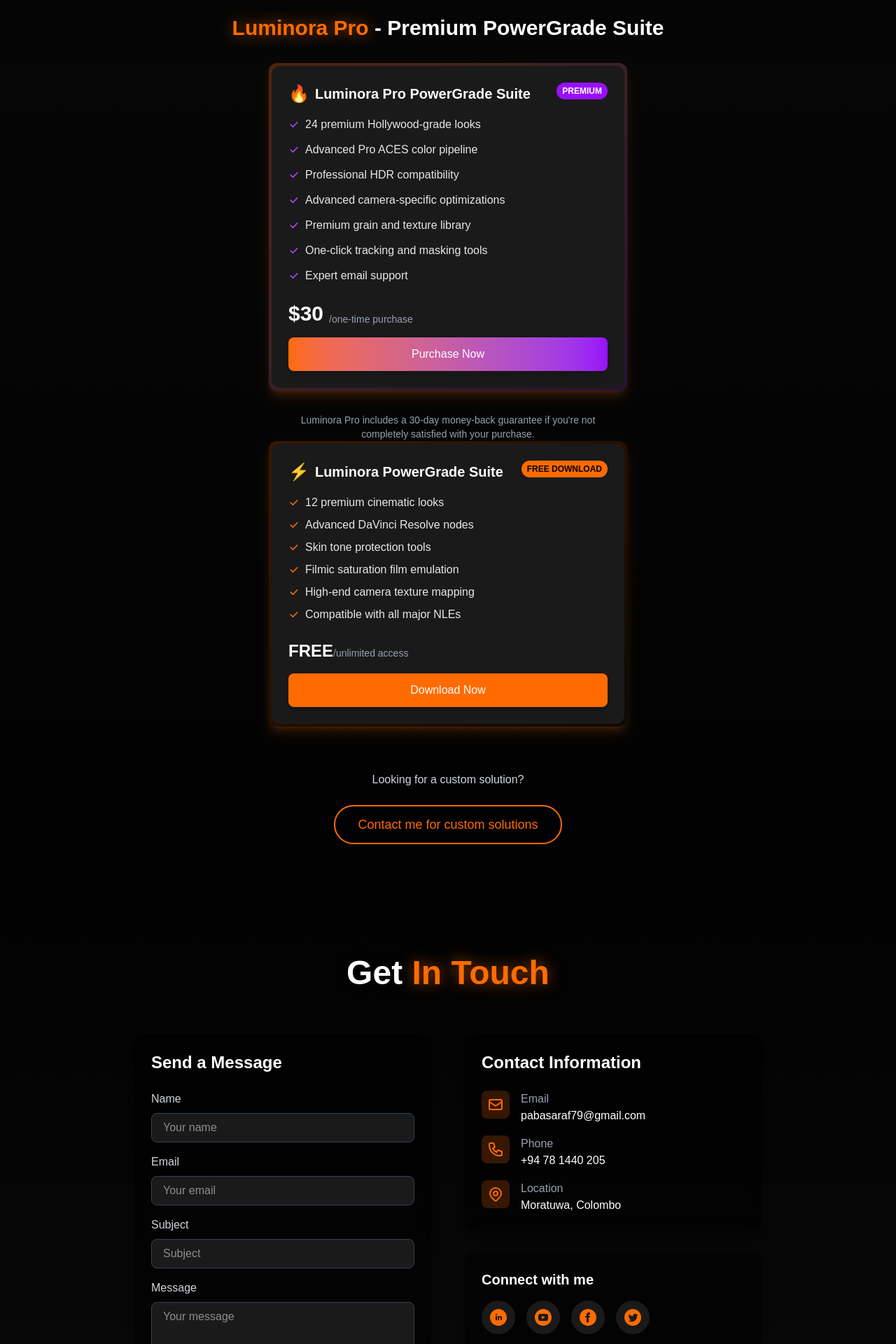
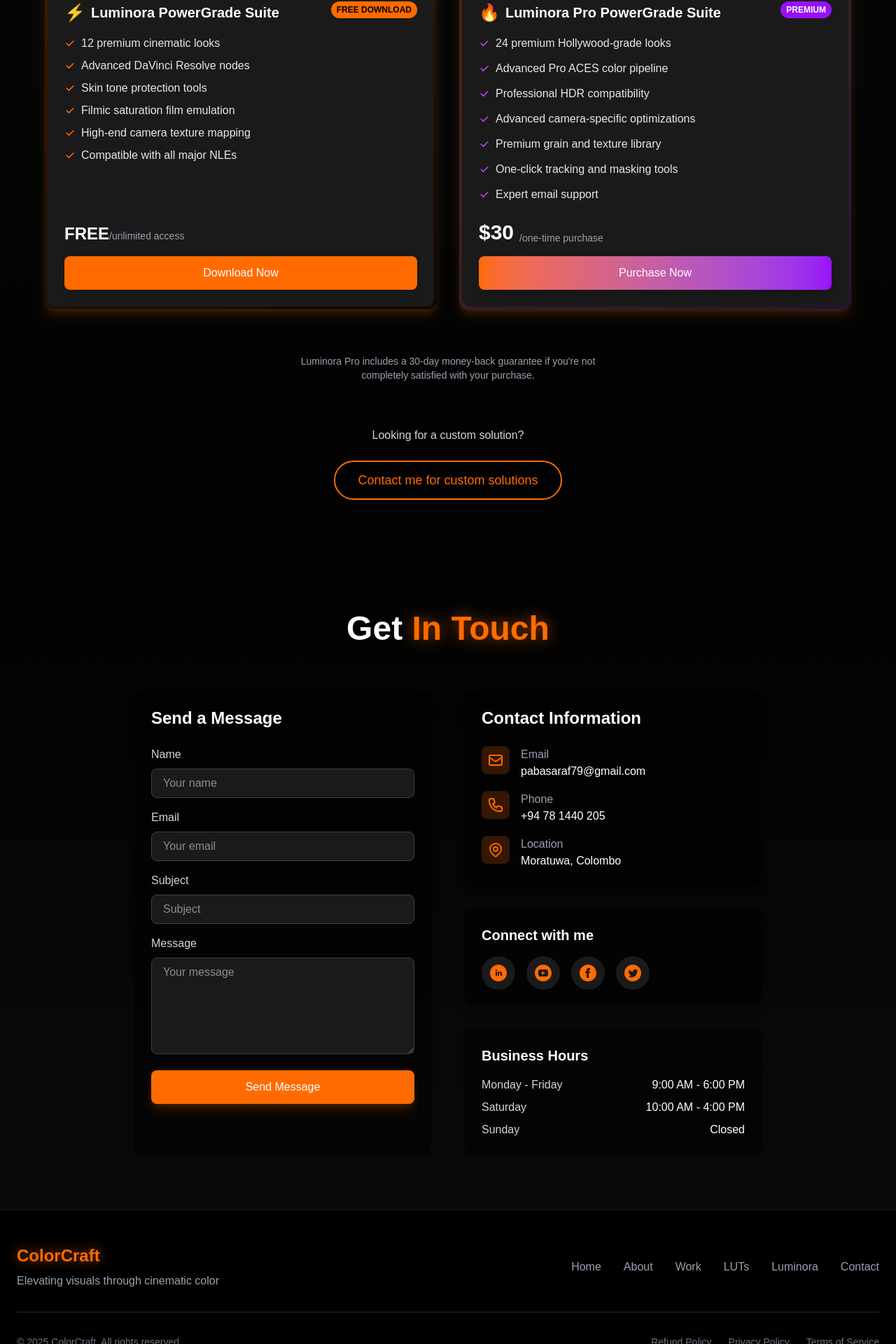
Before and after one commit to Serryudy/colorist-portfolio, a Next.js app: page / in a window 1280 px wide. Shown: the part 5301-7221 px from the top of the page at 70% size. Built offline with nearby package versions, Linux system fonts and the light colour scheme.

Commit message:
policies pages

```diff
--- a/app/page.js
+++ b/app/page.js
@@ -725,15 +725,69 @@
                   />
                 </div>
               </div>
-              {/* Luminora Pro Section */}
-              <div className="mt-24">
-                <h3 className="text-3xl font-semibold mb-8 text-center">
-                  <span className="text-[#FF6B00] drop-shadow-[0_0_10px_rgba(255,107,0,0.6)]">Luminora Pro</span> - Premium PowerGrade Suite
+
+              {/* PowerGrade options - Side by side */}
+              <div className="grid md:grid-cols-2 gap-8 mb-16">
+                {/* Free PowerGrade */}
+                <div className="bg-gradient-to-br from-[#FF6B00]/20 to-[#FF6B00]/5 p-1 rounded-xl shadow-lg shadow-[#FF6B00]/20">
+                  <div className="bg-[#1A1A1A] p-6 rounded-xl h-full flex flex-col">
+                    <div className="flex justify-between items-start mb-4">
+                      <h3 className="text-xl font-semibold flex items-center gap-2">
+                        <span className="text-[#FF6B00] text-2xl">⚡</span>
+                        Luminora PowerGrade Suite
                       </h3>
+                      <span className="bg-[#FF6B00] text-black text-xs px-2 py-1 rounded-full font-bold">FREE DOWNLOAD</span>
+                    </div>
+                    <ul className="space-y-2 text-gray-200 mb-6 flex-grow">
+                      <li className="flex items-center gap-2">
+                        <svg className="w-4 h-4 text-[#FF6B00]" fill="currentColor" viewBox="0 0 20 20" xmlns="http://www.w3.org/2000/svg">
+                          <path fillRule="evenodd" d="M16.707 5.293a1 1 0 010 1.414l-8 8a1 1 0 01-1.414 0l-4-4a1 1 0 011.414-1.414L8 12.586l7.293-7.293a1 1 0 011.414 0z" clipRule="evenodd" />
+                        </svg>
+                        12 premium cinematic looks
+                      </li>
+                      <li className="flex items-center gap-2">
+                        <svg className="w-4 h-4 text-[#FF6B00]" fill="currentColor" viewBox="0 0 20 20" xmlns="http://www.w3.org/2000/svg">
+                          <path fillRule="evenodd" d="M16.707 5.293a1 1 0 010 1.414l-8 8a1 1 0 01-1.414 0l-4-4a1 1 0 011.414-1.414L8 12.586l7.293-7.293a1 1 0 011.414 0z" clipRule="evenodd" />
+                        </svg>
+                        Advanced DaVinci Resolve nodes
+                      </li>
+                      <li className="flex items-center gap-2">
+                        <svg className="w-4 h-4 text-[#FF6B00]" fill="currentColor" viewBox="0 0 20 20" xmlns="http://www.w3.org/2000/svg">
+                          <path fillRule="evenodd" d="M16.707 5.293a1 1 0 010 1.414l-8 8a1 1 0 01-1.414 0l-4-4a1 1 0 011.414-1.414L8 12.586l7.293-7.293a1 1 0 011.414 0z" clipRule="evenodd" />
+                        </svg>
+                        Skin tone protection tools
+                      </li>
+                      <li className="flex items-center gap-2">
+                        <svg className="w-4 h-4 text-[#FF6B00]" fill="currentColor" viewBox="0 0 20 20" xmlns="http://www.w3.org/2000/svg">
+                          <path fillRule="evenodd" d="M16.707 5.293a1 1 0 010 1.414l-8 8a1 1 0 01-1.414 0l-4-4a1 1 0 011.414-1.414L8 12.586l7.293-7.293a1 1 0 011.414 0z" clipRule="evenodd" />
+                        </svg>
+                        Filmic saturation film emulation
+                      </li>
+                      <li className="flex items-center gap-2">
+                        <svg className="w-4 h-4 text-[#FF6B00]" fill="currentColor" viewBox="0 0 20 20" xmlns="http://www.w3.org/2000/svg">
+                          <path fillRule="evenodd" d="M16.707 5.293a1 1 0 010 1.414l-8 8a1 1 0 01-1.414 0l-4-4a1 1 0 011.414-1.414L8 12.586l7.293-7.293a1 1 0 011.414 0z" clipRule="evenodd" />
+                        </svg>
+                        High-end camera texture mapping
+                      </li>
+                      <li className="flex items-center gap-2">
+                        <svg className="w-4 h-4 text-[#FF6B00]" fill="currentColor" viewBox="0 0 20 20" xmlns="http://www.w3.org/2000/svg">
+                          <path fillRule="evenodd" d="M16.707 5.293a1 1 0 010 1.414l-8 8a1 1 0 01-1.414 0l-4-4a1 1 0 011.414-1.414L8 12.586l7.293-7.293a1 1 0 011.414 0z" clipRule="evenodd" />
+                        </svg>
+                        Compatible with all major NLEs
+                      </li>
+                    </ul>
+                    <div className="text-2xl font-bold mb-4">FREE<span className="text-sm font-normal text-gray-400">/unlimited access</span></div>
+                    <button
+                      onClick={() => handleDownload("/downloads/powergrade/LUMINORA.zip")}
+                      className="w-full py-3 bg-[#FF6B00] text-white rounded-lg font-medium hover:bg-[#E36000] transition-colors duration-300 shadow-lg">
+                      Download Now
+                    </button>
+                  </div>
+                </div>
 
-                <div className="max-w-lg mx-auto">
+                {/* Pro PowerGrade */}
                 <div className="bg-gradient-to-br from-[#FF6B00]/30 to-purple-500/20 p-1 rounded-xl shadow-lg shadow-[#FF6B00]/20">
-                    <div className="bg-[#1A1A1A] p-6 rounded-xl h-full">
+                  <div className="bg-[#1A1A1A] p-6 rounded-xl h-full flex flex-col">
                     <div className="flex justify-between items-start mb-4">
                       <h3 className="text-xl font-semibold flex items-center gap-2">
                         <span className="text-[#FF6B00] text-2xl">🔥</span>
@@ -742,7 +796,7 @@
                       <span className="bg-purple-600 text-white text-xs px-2 py-1 rounded-full font-bold">PREMIUM</span>
                     </div>
 
-                      <ul className="space-y-3 text-gray-200 mb-6">
+                    <ul className="space-y-3 text-gray-200 mb-6 flex-grow">
                       <li className="flex items-center gap-2">
                         <svg className="w-4 h-4 text-purple-500" fill="currentColor" viewBox="0 0 20 20" xmlns="http://www.w3.org/2000/svg">
                           <path fillRule="evenodd" d="M16.707 5.293a1 1 0 010 1.414l-8 8a1 1 0 01-1.414 0l-4-4a1 1 0 011.414-1.414L8 12.586l7.293-7.293a1 1 0 011.414 0z" clipRule="evenodd" />
@@ -806,178 +860,7 @@
                   Luminora Pro includes a 30-day money-back guarantee if you're not completely satisfied with your purchase.
                 </p>
               </div>
-              </div>
 
-              {/* Payment Modal with 2Checkout Form */}
-              {showPaymentModal && (
-                <div className="fixed inset-0 flex items-center justify-center z-50 p-4">
-                  <div
-                    className="absolute inset-0 bg-black/70 backdrop-blur-sm"
-                    onClick={() => setShowPaymentModal(false)}
-                  ></div>
-                  <div className="bg-[#1A1A1A] rounded-xl p-6 md:p-8 w-full max-w-md relative z-10 shadow-xl border border-[#FF6B00]/30">
-                    <button
-                      onClick={() => setShowPaymentModal(false)}
-                      className="absolute right-4 top-4 text-gray-400 hover:text-white"
-                    >
-                      <svg className="w-6 h-6" fill="none" stroke="currentColor" viewBox="0 0 24 24">
-                        <path strokeLinecap="round" strokeLinejoin="round" strokeWidth={2} d="M6 18L18 6M6 6l12 12" />
-                      </svg>
-                    </button>
-
-                    <h3 className="text-2xl font-bold mb-6 text-center">
-                      Purchase <span className="text-[#FF6B00]">Luminora Pro</span>
-                    </h3>
-
-                    {formSubmitting ? (
-                      <div className="text-center py-8">
-                        <div className="w-12 h-12 border-t-2 border-b-2 border-[#FF6B00] rounded-full animate-spin mx-auto mb-4"></div>
-                        <p className="text-gray-300">Processing your payment...</p>
-                      </div>
-                    ) : (
-                      <div>
-                        {/* Form to collect customer info before redirecting to 2Checkout */}
-                        <form onSubmit={handlePaymentSubmit} className="space-y-4">
-                          <div>
-                            <label className="block text-gray-300 mb-2" htmlFor="name">Full Name</label>
-                            <input
-                              type="text"
-                              id="name"
-                              value={customerName}
-                              onChange={(e) => setCustomerName(e.target.value)}
-                              className="w-full bg-[#2A2A2A] border border-gray-700 rounded-lg px-4 py-3 text-white focus:outline-none focus:border-[#FF6B00] transition-colors"
-                              placeholder="John Doe"
-                              required
-                            />
-                          </div>
-                          <div>
-                            <label className="block text-gray-300 mb-2" htmlFor="email">Email Address</label>
-                            <input
-                              type="email"
-                              id="email"
-                              value={customerEmail}
-                              onChange={(e) => setCustomerEmail(e.target.value)}
-                              className="w-full bg-[#2A2A2A] border border-gray-700 rounded-lg px-4 py-3 text-white focus:outline-none focus:border-[#FF6B00] transition-colors"
-                              placeholder="your@email.com"
-                              required
-                            />
-                            <p className="text-gray-400 text-xs mt-1">Your PowerGrade will be sent to this email after purchase</p>
-                          </div>
-
-                          <div className="bg-[#2A2A2A] p-4 rounded-lg">
-                            <div className="flex justify-between mb-2">
-                              <span className="text-gray-300">Luminora Pro PowerGrade</span>
-                              <span className="text-white">$30.00</span>
-                            </div>
-                            <div className="flex justify-between text-sm">
-                              <span className="text-gray-400">Includes lifetime access</span>
-                            </div>
-                          </div>
-
-                          <div className="pt-4">
-                            <button
-                              type="submit"
-                              className="w-full py-3 bg-gradient-to-r from-[#FF6B00] to-purple-600 text-white rounded-lg font-medium hover:opacity-90 transition-opacity duration-300 shadow-lg"
-                            >
-                              Proceed to Payment
-                            </button>
-                            <p className="text-center text-gray-400 text-xs mt-4">
-                              Secure payment processing by 2Checkout
-                            </p>
-                          </div>
-                        </form>
-
-                        {/* Hidden 2Checkout Form - This will be submitted programmatically */}
-                        <form
-                          id="2checkout-form"
-                          action="https://sandbox.2checkout.com/checkout/purchase"
-                          method="post"
-                          className="hidden"
-                        >
-                          {/* Required 2Checkout Parameters */}
-                          <input type="hidden" name="sid" value="YOUR_SELLER_ID" />
-                          <input type="hidden" name="mode" value="2CO" />
-                          <input type="hidden" name="li_0_type" value="product" />
-                          <input type="hidden" name="li_0_name" value="Luminora Pro PowerGrade" />
-                          <input type="hidden" name="li_0_price" value="30.00" />
-                          <input type="hidden" name="li_0_quantity" value="1" />
-                          <input type="hidden" name="li_0_tangible" value="N" />
-                          <input type="hidden" name="li_0_product_id" value="luminora-pro" />
-                          <input type="hidden" name="currency_code" value="USD" />
-
-                          {/* Customer details - These will be filled programmatically */}
-                          <input type="hidden" name="card_holder_name" value={customerName} />
-                          <input type="hidden" name="email" value={customerEmail} />
-
-                          {/* Return URLs */}
-                          <input type="hidden" name="x_receipt_link_url" value={`${window.location.origin}/thank-you`} />
-
-                          {/* This identifies the purchase for your records */}
-                          <input type="hidden" name="merchant_order_id" value={`LUMINORA-${Date.now()}`} />
-                        </form>
-                      </div>
-                    )}
-                  </div>
-                </div>
-              )}
-              {/* free luminora */}
-              <div className="max-w-lg mx-auto">
-                <div className="bg-gradient-to-br from-[#FF6B00]/20 to-[#FF6B00]/5 p-1 rounded-xl shadow-lg shadow-[#FF6B00]/20">
-                  <div className="bg-[#1A1A1A] p-6 rounded-xl h-full">
-                    <div className="flex justify-between items-start mb-4">
-                      <h3 className="text-xl font-semibold flex items-center gap-2">
-                        <span className="text-[#FF6B00] text-2xl">⚡</span>
-                        Luminora PowerGrade Suite
-                      </h3>
-                      <span className="bg-[#FF6B00] text-black text-xs px-2 py-1 rounded-full font-bold">FREE DOWNLOAD</span>
-                    </div>
-                    <ul className="space-y-2 text-gray-200 mb-6">
-                      <li className="flex items-center gap-2">
-                        <svg className="w-4 h-4 text-[#FF6B00]" fill="currentColor" viewBox="0 0 20 20" xmlns="http://www.w3.org/2000/svg">
-                          <path fillRule="evenodd" d="M16.707 5.293a1 1 0 010 1.414l-8 8a1 1 0 01-1.414 0l-4-4a1 1 0 011.414-1.414L8 12.586l7.293-7.293a1 1 0 011.414 0z" clipRule="evenodd" />
-                        </svg>
-                        12 premium cinematic looks
-                      </li>
-                      <li className="flex items-center gap-2">
-                        <svg className="w-4 h-4 text-[#FF6B00]" fill="currentColor" viewBox="0 0 20 20" xmlns="http://www.w3.org/2000/svg">
-                          <path fillRule="evenodd" d="M16.707 5.293a1 1 0 010 1.414l-8 8a1 1 0 01-1.414 0l-4-4a1 1 0 011.414-1.414L8 12.586l7.293-7.293a1 1 0 011.414 0z" clipRule="evenodd" />
-                        </svg>
-                        Advanced DaVinci Resolve nodes
-                      </li>
-                      <li className="flex items-center gap-2">
-                        <svg className="w-4 h-4 text-[#FF6B00]" fill="currentColor" viewBox="0 0 20 20" xmlns="http://www.w3.org/2000/svg">
-                          <path fillRule="evenodd" d="M16.707 5.293a1 1 0 010 1.414l-8 8a1 1 0 01-1.414 0l-4-4a1 1 0 011.414-1.414L8 12.586l7.293-7.293a1 1 0 011.414 0z" clipRule="evenodd" />
-                        </svg>
-                        Skin tone protection tools
-                      </li>
-                      <li className="flex items-center gap-2">
-                        <svg className="w-4 h-4 text-[#FF6B00]" fill="currentColor" viewBox="0 0 20 20" xmlns="http://www.w3.org/2000/svg">
-                          <path fillRule="evenodd" d="M16.707 5.293a1 1 0 010 1.414l-8 8a1 1 0 01-1.414 0l-4-4a1 1 0 011.414-1.414L8 12.586l7.293-7.293a1 1 0 011.414 0z" clipRule="evenodd" />
-                        </svg>
-                        Filmic saturation film emulation
-                      </li>
-                      <li className="flex items-center gap-2">
-                        <svg className="w-4 h-4 text-[#FF6B00]" fill="currentColor" viewBox="0 0 20 20" xmlns="http://www.w3.org/2000/svg">
-                          <path fillRule="evenodd" d="M16.707 5.293a1 1 0 010 1.414l-8 8a1 1 0 01-1.414 0l-4-4a1 1 0 011.414-1.414L8 12.586l7.293-7.293a1 1 0 011.414 0z" clipRule="evenodd" />
-                        </svg>
-                        High-end camera texture mapping
-                      </li>
-                      <li className="flex items-center gap-2">
-                        <svg className="w-4 h-4 text-[#FF6B00]" fill="currentColor" viewBox="0 0 20 20" xmlns="http://www.w3.org/2000/svg">
-                          <path fillRule="evenodd" d="M16.707 5.293a1 1 0 010 1.414l-8 8a1 1 0 01-1.414 0l-4-4a1 1 0 011.414-1.414L8 12.586l7.293-7.293a1 1 0 011.414 0z" clipRule="evenodd" />
-                        </svg>
-                        Compatible with all major NLEs
-                      </li>
-                    </ul>
-                    <div className="text-2xl font-bold mb-4">FREE<span className="text-sm font-normal text-gray-400">/unlimited access</span></div>
-                    <button
-                      onClick={() => handleDownload("/downloads/powergrade/LUMINORA.zip")}
-                      className="w-full py-3 bg-[#FF6B00] text-white rounded-lg font-medium hover:bg-[#E36000] transition-colors duration-300 shadow-lg">
-                      Download Now
-                    </button>
-                  </div>
-                </div>
-              </div>
               <div className="mt-16 text-center">
                 <p className="text-gray-300 mb-6">Looking for a custom solution?</p>
                 <button
@@ -1203,9 +1086,9 @@
                 © {new Date().getFullYear()} ColorCraft. All rights reserved.
               </p>
               <div className="flex space-x-6">
-                <a href="#" className="text-gray-500 hover:text-gray-300 transition-colors duration-300 text-sm">Privacy Policy</a>
-                <a href="#" className="text-gray-500 hover:text-gray-300 transition-colors duration-300 text-sm">Terms of Service</a>
-                <a href="#" className="text-gray-500 hover:text-gray-300 transition-colors duration-300 text-sm">Cookie Policy</a>
+                <a href="/refund-policy" className="text-gray-500 hover:text-gray-300 transition-colors duration-300 text-sm">Refund Policy</a>
+                <a href="/privacy-policy" className="text-gray-500 hover:text-gray-300 transition-colors duration-300 text-sm">Privacy Policy</a>
+                <a href="/terms-conditions" className="text-gray-500 hover:text-gray-300 transition-colors duration-300 text-sm">Terms of Service</a>
               </div>
             </div>
           </div>
```
Also changed, not shown: app/privacy-policy/page.js (renamed from app/privacy-policy.js), app/refund-policy/page.js (renamed from app/refund-policy.js), app/terms-conditions/page.js (renamed from app/terms-conditions.js). Lines whose indentation alone changed are shown as unchanged.
